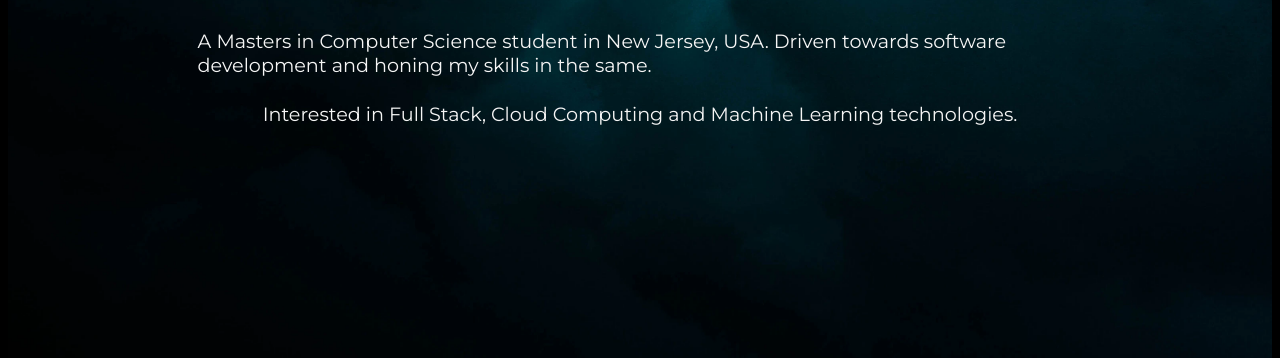
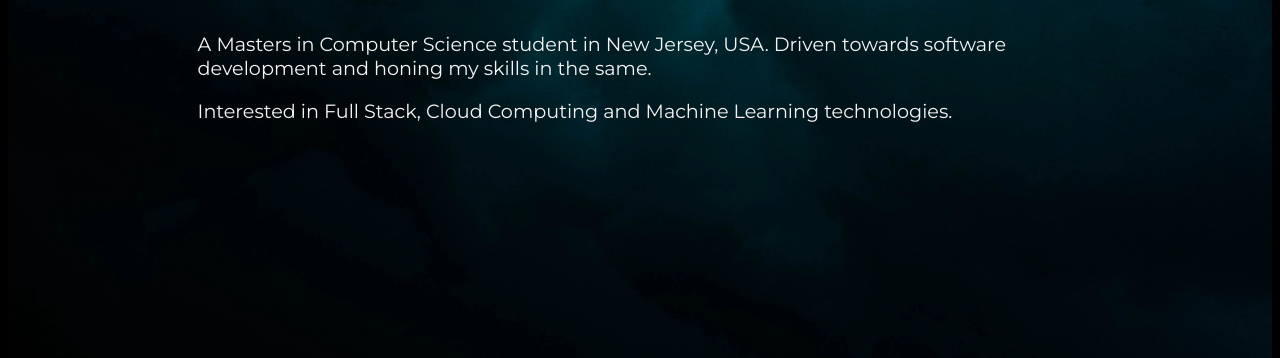
Before and after one commit to abhility0/Portfolio, a plain HTML site: page index.html in a window 1280 px wide. Shown: the part 442-800 px from the top of the page. Drawn offline with Linux system fonts and the light colour scheme.

Commit message:
index.html

```diff
--- a/index.html
+++ b/index.html
@@ -19,8 +19,10 @@
 
     <div class="Summary">
         <h1 class="head"> I'm Abhiram Krishnam.</h1>
-        <div class="p"> A Masters in Computer Science student in New Jersey, USA. Driven towards software development and honing my skills in the same.</div>
-        <div class="p"> Interested in Full Stack, Cloud Computing and Machine Learning technologies.</div>
+        <div class="p">
+            <p>A Masters in Computer Science student in New Jersey, USA. Driven towards software development and honing my skills in the same.</p>
+            <p> Interested in Full Stack, Cloud Computing and Machine Learning technologies.</p>
+        </div>
     </div>
 
     <div class="About" id="0">
@@ -111,7 +113,7 @@
         </div>
     </div>
 
-    <div class="Resume">
+    <div class="Project">
         <div class="title">
             <h2 class="box" id="5">PROJECT EXPERIENCE</h2>
         </div>
```
